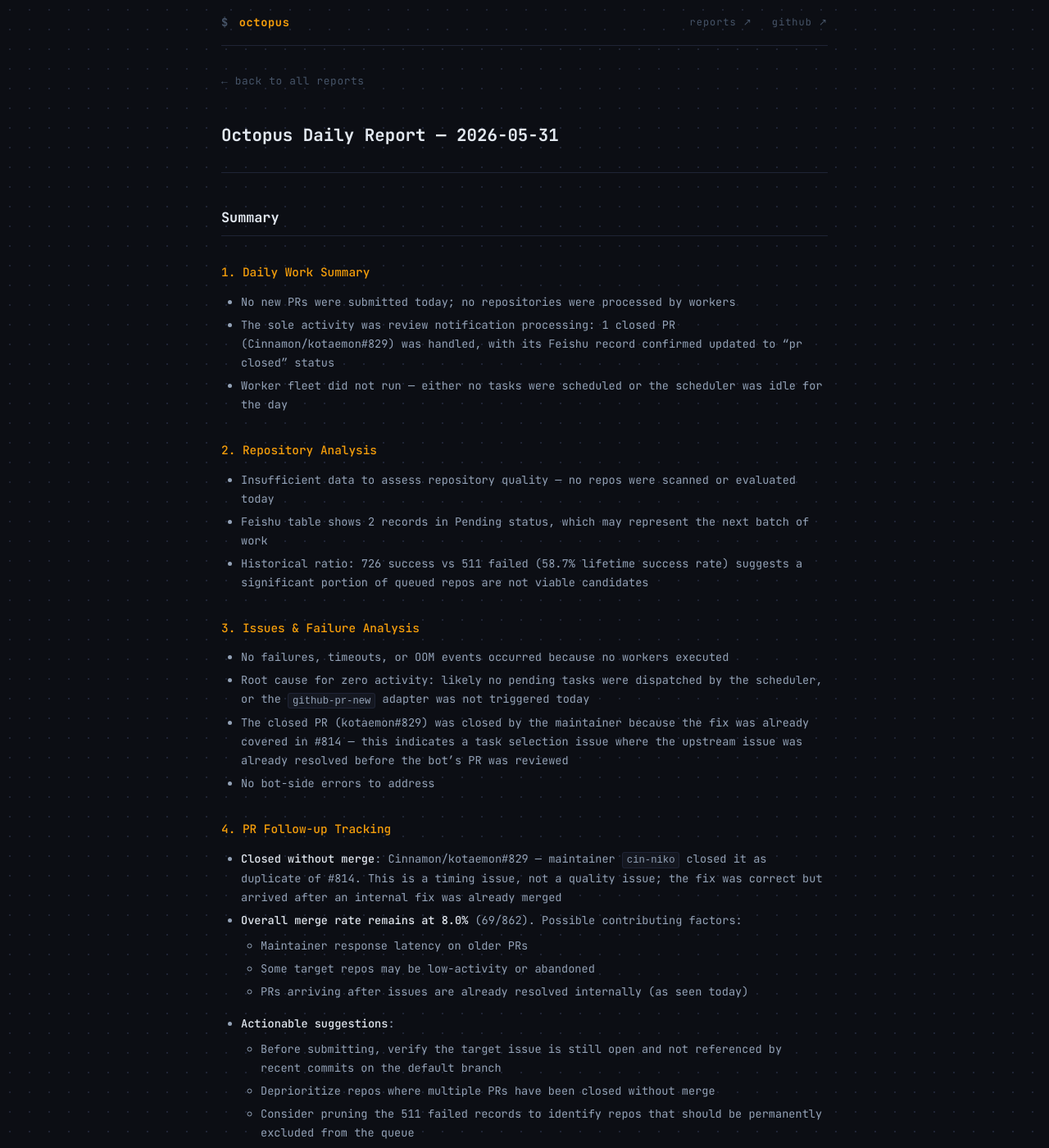
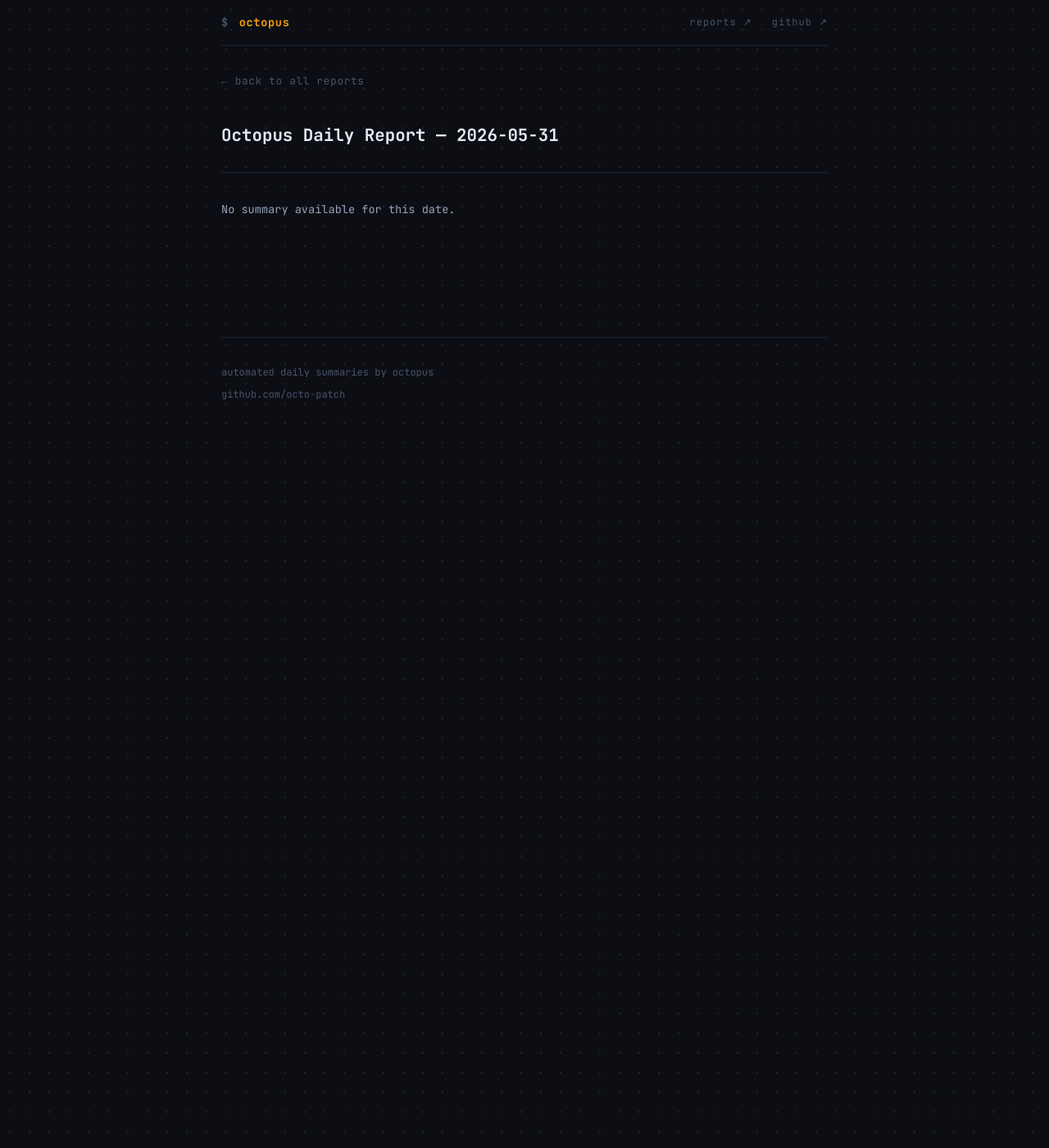
Before and after one commit to octo-patch/daily-reports, a Jekyll site: the page built from 2026-05/2026-05-31.md, in a window 1280 px wide and 1400 px high. Shown: the whole window at 82% size. Built offline with Jekyll 4.4.1, drawn with Linux system fonts in a browser that asks for light colours.

Commit message:
daily report: 2026-05-31

```diff
--- a/2026-05/2026-05-31.md
+++ b/2026-05/2026-05-31.md
@@ -1,38 +1,7 @@
 ---
 layout: report
 title: "Octopus Daily Report — 2026-05-31"
-summary: "- No new PRs were submitted today; no repositories were processed by workers"
+summary: "No summary available."
 ---
 
-## Summary
-
-### 1. Daily Work Summary
-
-- No new PRs were submitted today; no repositories were processed by workers
-- The sole activity was review notification processing: 1 closed PR (Cinnamon/kotaemon#829) was handled, with its Feishu record confirmed updated to "pr closed" status
-- Worker fleet did not run — either no tasks were scheduled or the scheduler was idle for the day
-
-### 2. Repository Analysis
-
-- Insufficient data to assess repository quality — no repos were scanned or evaluated today
-- Feishu table shows 2 records in Pending status, which may represent the next batch of work
-- Historical ratio: 726 success vs 511 failed (58.7% lifetime success rate) suggests a significant portion of queued repos are not viable candidates
-
-### 3. Issues & Failure Analysis
-
-- No failures, timeouts, or OOM events occurred because no workers executed
-- Root cause for zero activity: likely no pending tasks were dispatched by the scheduler, or the `github-pr-new` adapter was not triggered today
-- The closed PR (kotaemon#829) was closed by the maintainer because the fix was already covered in #814 — this indicates a task selection issue where the upstream issue was already resolved before the bot's PR was reviewed
-- No bot-side errors to address
-
-### 4. PR Follow-up Tracking
-
-- **Closed without merge**: Cinnamon/kotaemon#829 — maintainer `cin-niko` closed it as duplicate of #814. This is a timing issue, not a quality issue; the fix was correct but arrived after an internal fix was already merged
-- **Overall merge rate remains at 8.0%** (69/862). Possible contributing factors:
-  - Maintainer response latency on older PRs
-  - Some target repos may be low-activity or abandoned
-  - PRs arriving after issues are already resolved internally (as seen today)
-- **Actionable suggestions**:
-  - Before submitting, verify the target issue is still open and not referenced by recent commits on the default branch
-  - Deprioritize repos where multiple PRs have been closed without merge
-  - Consider pruning the 511 failed records to identify repos that should be permanently excluded from the queue
+No summary available for this date.
```
